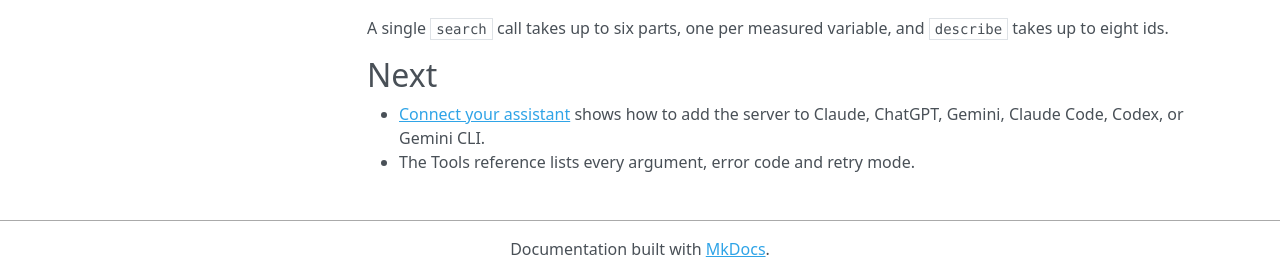
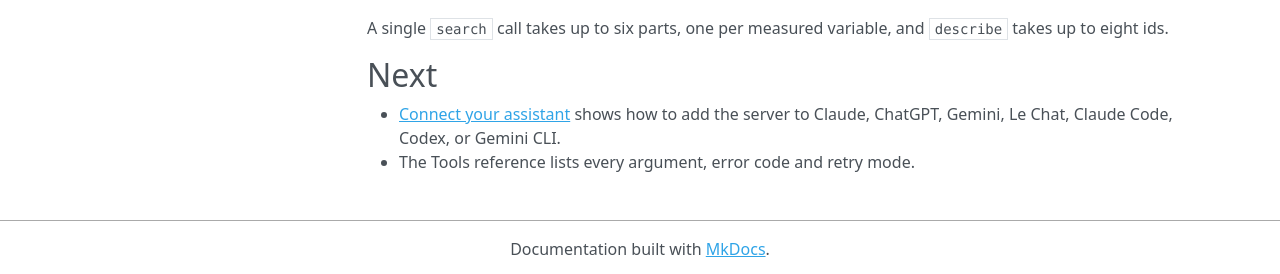
Before and after one commit to DevelopmentFinanceObservatory/ai, an MkDocs documentation site: the page built from docs/guide/what-you-can-ask.md, in a window 1280 px wide and 900 px high, scrolled down 2792 px. Shown: the part 623-897 px from the top of the window. Built offline with MkDocs 1.6.1, drawn with Linux system fonts in a browser that asks for light colours; nearby versions of some CDN libraries.

Commit message:
docs(guide): add Le Chat to the connect guide
Co-authored-by: Claude <noreply@anthropic.com>

```diff
--- a/docs/guide/what-you-can-ask.md
+++ b/docs/guide/what-you-can-ask.md
@@ -114,5 +114,5 @@ A single `search` call takes up to six parts, one per measured variable, and `de
 
 ## Next
 
-- [Connect your assistant](connect.md) shows how to add the server to Claude, ChatGPT, Gemini, Claude Code, Codex, or Gemini CLI.
+- [Connect your assistant](connect.md) shows how to add the server to Claude, ChatGPT, Gemini, Le Chat, Claude Code, Codex, or Gemini CLI.
 - The Tools reference lists every argument, error code and retry mode. <!-- TODO: link when the generated Tools reference is published. -->
```
Also changed, not shown: docs/guide/connect.md (+13 -2 lines).
